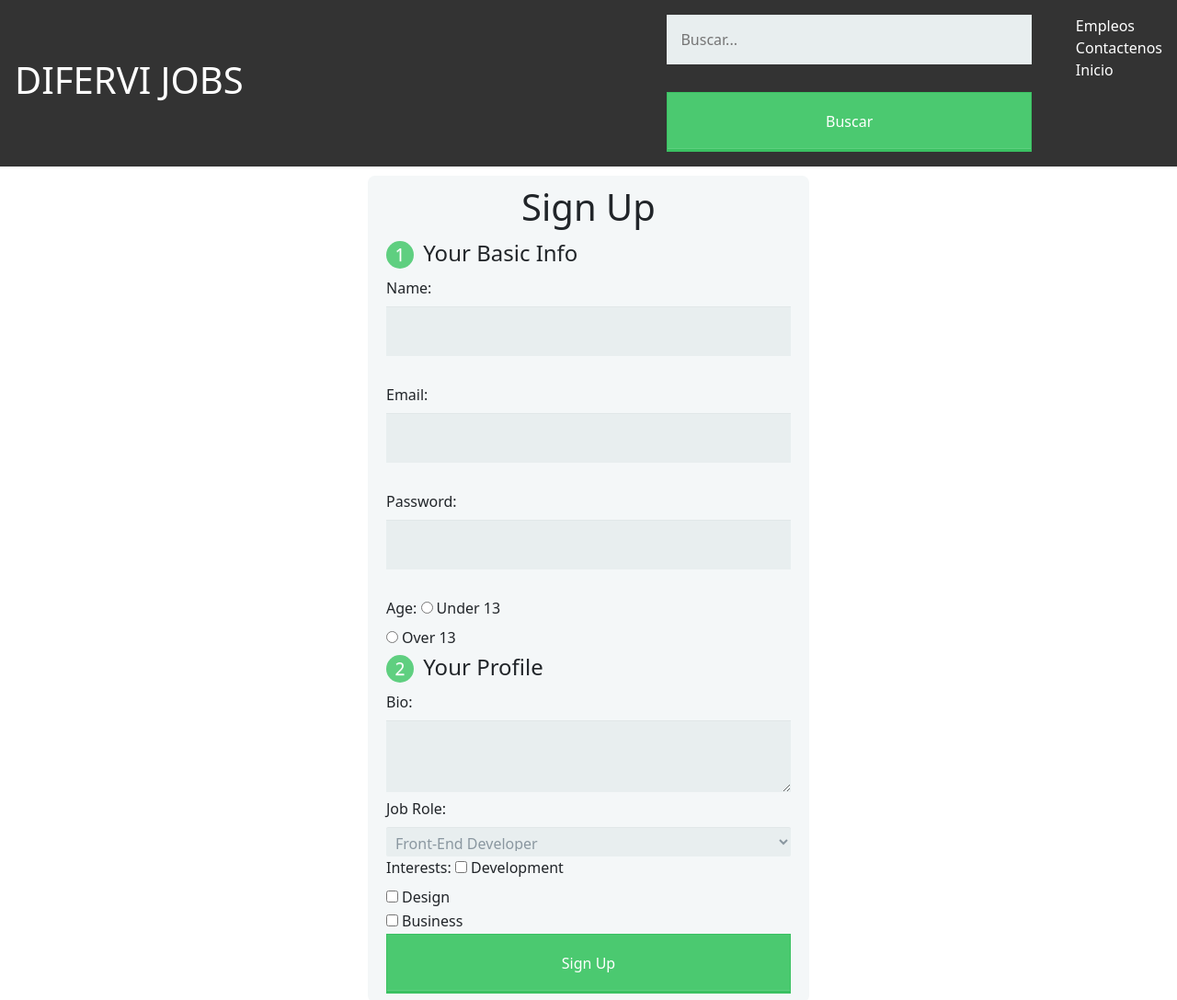
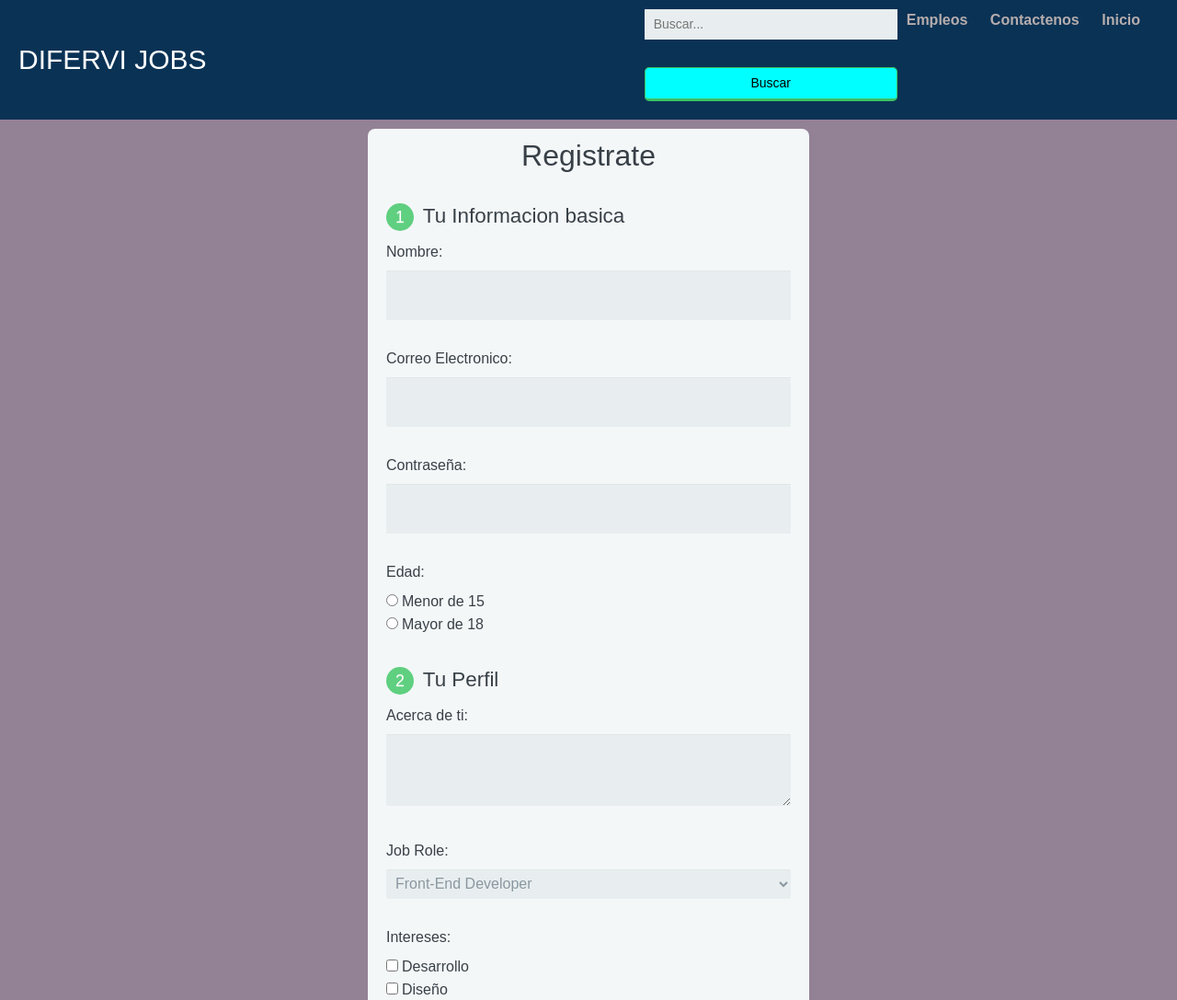
Before and after one commit to difervi/difervijobs, a website: page SRC/index.html in a window 1280 px wide. Shown: the top 1087 px of the page at 92% size. Drawn offline with nearby package versions, Linux system fonts and the light colour scheme.

Commit message:
avance navbar media  query

```diff
--- /dev/null
+++ b/SRC/SCSS/_reset.scss
@@ -0,0 +1,7 @@
+// Reset Sass
+* {
+    margin: 0;
+    padding: 0;
+    box-sizing: border-box;
+}
+// Resto de tus estilos y reglas de reset...
--- a/SRC/SCSS/_variables.scss
+++ b/SRC/SCSS/_variables.scss
@@ -0,0 +1,12 @@
+$primary-color: #938196;
+$secondary-color: #0a3255;
+$button-color: #00FFFF;
+
+body {
+    background-color: $primary-color;
+    color: white;
+}
+button{
+    background-color:$button-color ;
+
+}
--- a/SRC/SCSS/styles.scss
+++ b/SRC/SCSS/styles.scss
@@ -1,33 +1,96 @@
+@import './node_modules/bootstrap/scss/bootstrap';
 @import "./contactenos";
 @import "./empleos";
+@import "./variables";
+@import "./reset";
 
 
-
-.nav-hero{
+// Estilos para el encabezado
+.hero-nav {
+  background-color: $secondary-color; //
+  color: #fff; // Color del texto
+  padding: 10px 20px; // Relleno interno del encabezado
   display: flex;
   justify-content: space-between;
   align-items: center;
 
-    padding: 1rem;
-    background-color: #333;
-    color: #fff;
+  h1 {
+      font-size: 30px; //
+      margin: 0; //
   }
-.nav-hero nav{
+
+  nav {
       display: flex;
-    gap: 1rem;
+
+      .search-bar {
+          margin-right: 10px; // Espaciado entre la barra de búsqueda y los elementos de la lista
+          input {
+              padding: 6px 10px;
+              font-size: 14px;
+              transition: border-color 0.3s ease;
+                &:hover {
+                    border-color: #28a745;
+                }
 
           }
-.nav-hero nav ul li{
-    list-style: none;
+
+          button {
+              background-color: $button-color; // Color de fondo del botón
+              padding: 6px 12px;
+              color: black; // Color del texto del botón
+              font-size: 14px;
+              cursor: pointer; // Cambia el cursor al pasar sobre el botón
+              transition: background-color 0.3s ease, color 0.3s ease;
+                &:hover {
+                    background-color: #218838;
+                }
 
           }
-.nav-hero nav ul li a{
-    text-decoration: none;
-    color: #fff;
       }
 
+      // Estilos para los elementos de la lista dentro de .nav-item
+.nav-item {
+  list-style: none; // Elimina los marcadores de lista
+  margin: 0;
+  padding: 0;
 
-//**********BOOSTRAP**********//
+  li {
+      display: inline-block; // Muestra los elementos de la lista en línea
+      margin-right: 20px; // Espaciado entre los elementos de la lista
+      position: relative;
+
+      a {
+          text-decoration: none; // Elimina la subrayado de los enlaces
+          color: #b6adad; // Color del texto de los enlaces
+          font-weight: bold; // Establece el peso de la fuente a negrita
+          transition: color 0.3s ease; // Efecto de transición para el color del texto
+          padding: 10px 0;
+
+          &:hover {
+              color: #28a745; // Cambia el color del texto al pasar sobre el enlace
+          }
+
+          &::before {
+              content: ''; // Crea un pseudo elemento antes del enlace
+              position: absolute;
+              width: 0;
+              height: 2px;
+              background-color: #28a745; // Color de la línea de subrayado
+              bottom: 0;
+              left: 0;
+              transition: width 0.3s ease; // Efecto de transición para la anchura de la línea
+          }
+
+          &:hover::before {
+              width: 100%; // Anima la anchura de la línea al pasar sobre el enlace
+          }
+      }
+
+}
+
+      }
+  }
+}
 
 *, *:before, *:after {
     -moz-box-sizing: border-box;
@@ -48,7 +111,7 @@
     border-radius: 8px;
   }
 
-  h1 {
+  h2 {
     margin: 0 0 30px 0;
     text-align: center;
   }
@@ -139,6 +202,11 @@
     border-radius: 100%;
   }
 
+
+
+
+  /*********MediaQuery**********/
+
   @media screen and (min-width: 480px) {
 
     form {
@@ -146,3 +214,19 @@
     }
 
   }
+
+  @media screen and (max-width: 768px) {
+    .search-bar {
+        display: none; // Oculta el search-bar
+    }
+
+    ul.nav-item {
+        display: block; // Muestra el nav-item en bloques
+        text-align: center; // Centra los elementos de la lista
+        margin-top: 10px; // Espaciado superior para separar el nav-item del título
+        li {
+            display: block; // Muestra los enlaces en bloques
+            margin: 10px 0; // Espaciado entre los enlaces
+        }
+    }
+}
--- a/SRC/index.html
+++ b/SRC/index.html
@@ -5,22 +5,23 @@
     <meta charset="UTF-8">
     <meta name="viewport" content="width=device-width, initial-scale=1.0">
     <title>Bienvenido a Difervi Jobs</title>
-    <link rel="stylesheet" href="../DIST/CSS/styles.css">
     <link href="https://cdn.jsdelivr.net/npm/bootstrap@5.3.2/dist/css/bootstrap.min.css" rel="stylesheet"
         integrity="sha384-T3c6CoIi6uLrA9TneNEoa7RxnatzjcDSCmG1MXxSR1GAsXEV/Dwwykc2MPK8M2HN" crossorigin="anonymous">
+    <link rel="stylesheet" href="../DIST/CSS/styles.css">
+
 </head>
 
 <body>
-    <header class="nav-hero">
+    <header class="hero-nav">
         <h1>DIFERVI JOBS</h1>
         <nav>
-            <div>
+            <div class="search-bar">
                 <input type="text" placeholder="Buscar...">
                 <button type="submit">Buscar</button>
             </div>
-            <ul>
-                <li><a href="./PAGES/empleos.html">Empleos</a></li>
-                <li><a href="./PAGES/contactenos.html">Contactenos</a></li>
+            <ul class="nav-item">
+                <li><a href="./pages/Empleos.html">Empleos</a></li>
+                <li><a href="./pages/Contactenos.html">Contactenos</a></li>
                 <li><a href="./index.html">Inicio</a></li>
             </ul>
         </nav>
@@ -30,33 +31,31 @@
             <div class="row">
                 <div class="col-md-12">
                     <form action="index.html" method="post">
-                        <h1> Sign Up </h1>
+                        <h2> Registrate </h2>
+                        <fieldset>
+                            <legend><span class="number">1</span> Tu Informacion basica</legend>
 
-                        <fieldset>
-
-                            <legend><span class="number">1</span> Your Basic Info</legend>
-
-                            <label for="name">Name:</label>
+                            <label for="name">Nombre:</label>
                             <input type="text" id="name" name="user_name">
 
-                            <label for="email">Email:</label>
+                            <label for="email">Correo Electronico:</label>
                             <input type="email" id="mail" name="user_email">
 
-                            <label for="password">Password:</label>
+                            <label for="password">Contraseña:</label>
                             <input type="password" id="password" name="user_password">
 
-                            <label>Age:</label>
+                            <label>Edad:</label>
                             <input type="radio" id="under_13" value="under_13" name="user_age"><label for="under_13"
-                                class="light">Under 13</label><br>
+                                class="light">Menor de 15</label><br>
                             <input type="radio" id="over_13" value="over_13" name="user_age"><label for="over_13"
-                                class="light">Over 13</label>
+                                class="light">Mayor de 18</label>
 
                         </fieldset>
                         <fieldset>
 
-                            <legend><span class="number">2</span> Your Profile</legend>
+                            <legend><span class="number">2</span> Tu Perfil</legend>
 
-                            <label for="bio">Bio:</label>
+                            <label for="bio">Acerca de ti:</label>
                             <textarea id="bio" name="user_bio"></textarea>
 
 
@@ -82,17 +81,18 @@
                                 </optgroup>
                             </select>
 
-                            <label>Interests:</label>
+                            <label>Intereses:</label>
                             <input type="checkbox" id="development" value="interest_development"
-                                name="user_interest"><label class="light" for="development">Development</label><br>
+                                name="user_interest"><label class="light" for="development">Desarrollo</label>
+                            <br>
                             <input type="checkbox" id="design" value="interest_design" name="user_interest"><label
-                                class="light" for="design">Design</label><br>
+                                class="light" for="design">Diseño</label><br>
                             <input type="checkbox" id="business" value="interest_business" name="user_interest"><label
-                                class="light" for="business">Business</label>
+                                class="light" for="business">Negocios</label>
 
                         </fieldset>
 
-                        <button type="submit">Sign Up</button>
+                        <button type="submit">Continuar</button>
 
                     </form>
                 </div>
@@ -110,7 +110,7 @@
                 <img src="../IMG/oracle.png" alt="oracle">
                 <img src="../IMG/teleperformance.png" alt="">
             </div>
-            <button>Ver Mas Empresas</button>
+            <button class="btns">Ver Mas Empresas</button>
         </section>
     </main>
     <footer>
--- a/package.json
+++ b/package.json
@@ -6,7 +6,7 @@
   "scripts": {
     "test": "echo \"Error: no test specified\" && exit 1",
     "compile:sass": "sass src/styles.scss dist/css/styles.css",
-    "watch:sass": "node-sass src/styles.scss dist/css/styles.css --watch",
+    "watch:sass": "node-sass src/scss/styles.scss dist/css/styles.css --watch",
     "start": "webpack --mode development",
     "build": "webpack --mode production"
   },
@@ -23,5 +23,8 @@
     "style-loader": "^3.3.3",
     "webpack": "^5.89.0",
     "webpack-cli": "^5.1.4"
+  },
+  "dependencies": {
+    "bootstrap": "^5.3.2"
   }
 }
```
Also changed, not shown: SRC/PAGES/contactenos.html (+3 -3 lines), SRC/PAGES/empleos.html (+3 -2 lines), DIST/CSS/styles.css, 1 other file. Lines whose indentation alone changed are shown as unchanged.
